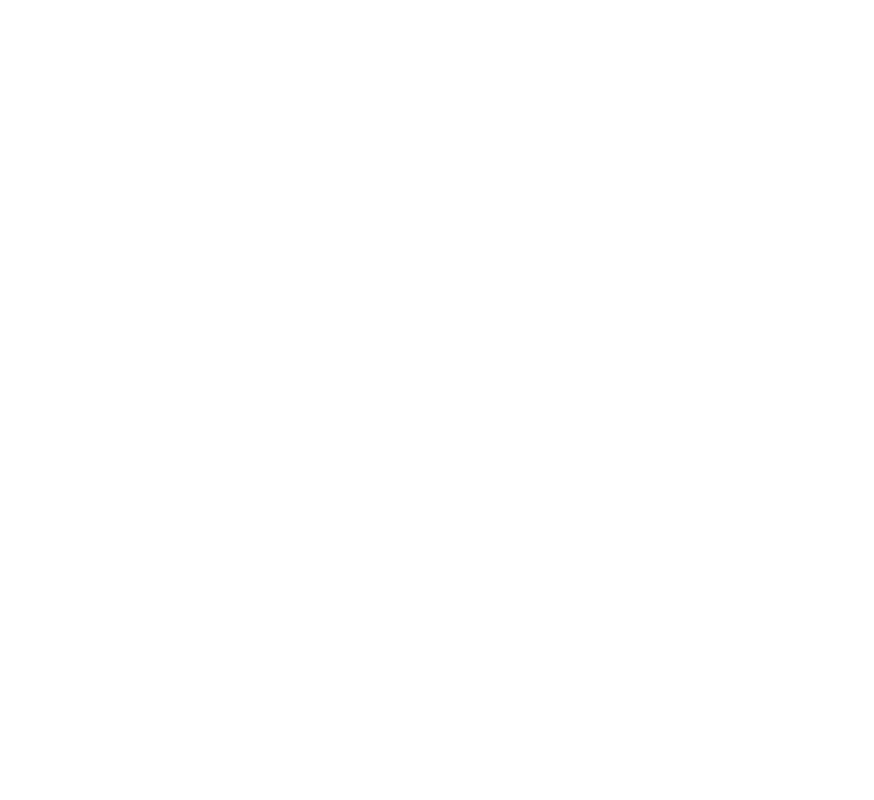
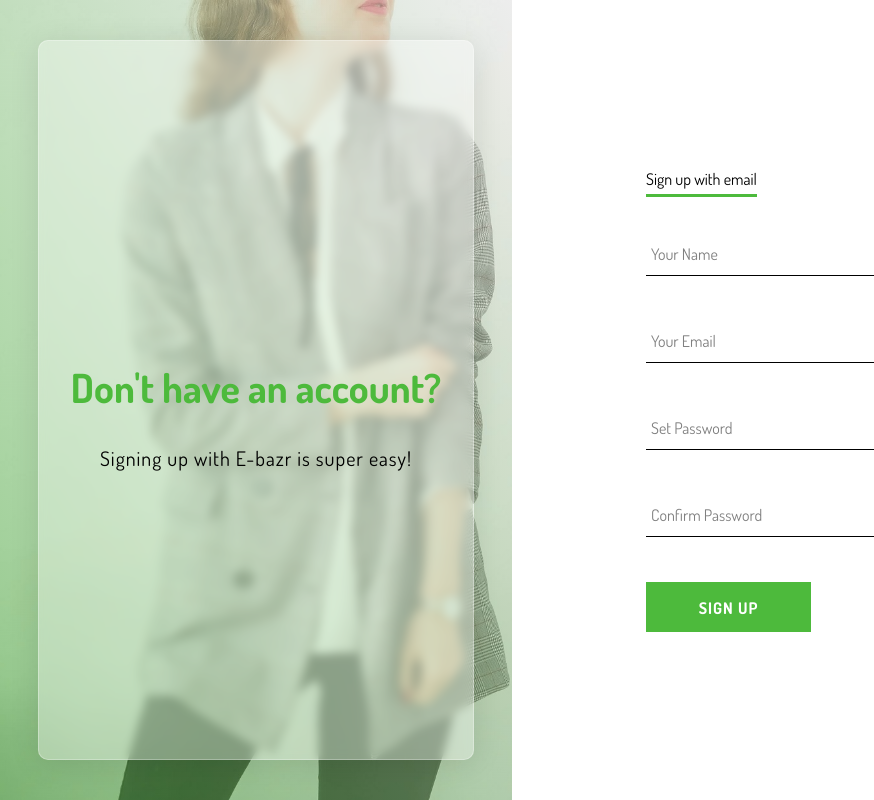
Before and after one commit to tajmin/e-bazar, a React (Create React App) app: page /sign-up in a window 1280 px wide. Before the commit this address had no page. Shown: the whole page, without its empty margins (0-874 px from the left). Built offline with nearby package versions, Linux system fonts and the light colour scheme.

Commit message:
4 - sign up page, button component, sign up with email

```diff
--- a/src/App.js
+++ b/src/App.js
@@ -2,6 +2,7 @@
 import Navigation from "./components/Navigation/Navigation";
 import Home from "./pages/home/Home";
 import SignIn from "./pages/Sign-in/SignIn";
+import SignUp from "./pages/Sign-up/SignUp";
 
 const App = () => {
   return (
@@ -10,6 +11,7 @@
         <Route index element={<Home />} />
         <Route path="sign-in" element={<SignIn />} />
       </Route>
+      <Route path="/sign-up" element={<SignUp />} />
     </Routes>
   );
 };
--- a/src/Utility/Firebase/Firebase.js
+++ b/src/Utility/Firebase/Firebase.js
@@ -1,9 +1,9 @@
 import { initializeApp } from "firebase/app";
 import {
   getAuth,
-  signInWithRedirect,
   signInWithPopup,
   GoogleAuthProvider,
+  createUserWithEmailAndPassword,
 } from "firebase/auth";
 
 import { getFirestore, doc, getDoc, setDoc } from "firebase/firestore";
@@ -20,18 +20,20 @@
 // Initialize Firebase
 const firebaseApp = initializeApp(firebaseConfig);
 
-const provider = new GoogleAuthProvider();
-provider.setCustomParameters({
+const googleProvider = new GoogleAuthProvider();
+googleProvider.setCustomParameters({
   prompt: "select_account",
 });
 
 export const auth = getAuth();
 
-export const googleSignInWithPopup = () => signInWithPopup(auth, provider);
+export const googleSignInWithPopup = () =>
+  signInWithPopup(auth, googleProvider);
 
 export const database = getFirestore();
 
-export const createUserDocFromAuth = async (userAuth) => {
+export const createUserDocFromAuth = async (userAuth, extraInfo = {}) => {
+  if (!userAuth) return;
   const userDocReference = doc(database, "users", userAuth.uid);
   const userData = await getDoc(userDocReference);
 
@@ -43,6 +45,7 @@
         displayName,
         email,
         createdAt,
+        ...extraInfo,
       });
     } catch (error) {
       console.log("Error: creating user", error.message);
@@ -50,3 +53,8 @@
   }
   return userDocReference;
 };
+
+export const createUserWithEmail = async (email, password) => {
+  if (!email || !password) return;
+  return await createUserWithEmailAndPassword(auth, email, password);
+};
--- /dev/null
+++ b/src/components/Button/Button.jsx
@@ -0,0 +1,20 @@
+import React from "react";
+import "./Button.styles.scss";
+
+const BUTTON_CLASSES = {
+  google: "google",
+  inverted: "inverted",
+};
+
+const Button = ({ children, buttonType, ...rest }) => {
+  return (
+    <button
+      className={`button-container ${BUTTON_CLASSES[buttonType]}`}
+      {...rest}
+    >
+      {children}
+    </button>
+  );
+};
+
+export default Button;
--- /dev/null
+++ b/src/components/Button/Button.styles.scss
@@ -0,0 +1,46 @@
+.button-container {
+  min-width: 165px;
+  width: auto;
+  height: 50px;
+  letter-spacing: 1px;
+  line-height: 50px;
+  padding: 0 35px 0 35px;
+  font-size: 16px;
+  background-color: #4dba3c;
+  color: white;
+  text-transform: uppercase;
+  font-family: "Dosis", sans-serif;
+  font-weight: bolder;
+  border: 1px solid #4dba3c;
+  cursor: pointer;
+  display: flex;
+  justify-content: center;
+  transition: 300ms ease all;
+
+  &:hover {
+    background-color: white;
+    color: #4dba3c;
+  }
+
+  &.google {
+    background-color: #4285f4;
+    color: white;
+
+    &:hover {
+      background-color: #357ae8;
+      border: none;
+    }
+  }
+
+  &.inverted {
+    background-color: white;
+    color: black;
+    border: 1px solid black;
+
+    &:hover {
+      background-color: black;
+      color: white;
+      border: none;
+    }
+  }
+}
--- /dev/null
+++ b/src/components/Form-components/FormComponents.jsx
@@ -0,0 +1,17 @@
+import React from "react";
+import "./FormComponents.styles.scss";
+
+const FormComponents = ({ label, ...rest }) => {
+  return (
+    <div className="group">
+      <input className="form-input" {...rest} />
+      <label
+        className={`${rest.value.length ? "shrink" : ""} form-input-label`}
+      >
+        {label}
+      </label>
+    </div>
+  );
+};
+
+export default FormComponents;
--- /dev/null
+++ b/src/components/Form-components/FormComponents.styles.scss
@@ -0,0 +1,56 @@
+$sub-color: grey;
+$main-color: black;
+$focus-color: #4dba3c;
+
+@mixin shrinkLabel {
+  top: -14px;
+  font-size: 12px;
+  color: $main-color;
+}
+
+.group {
+  position: relative;
+  margin: 45px 0;
+
+  .form-input {
+    background: none;
+    background-color: white;
+    color: $sub-color;
+    font-size: 18px;
+    padding: 10px 10px 10px 5px;
+    display: block;
+    width: 100%;
+    border: none;
+    border-radius: 0;
+    border-bottom: 1px solid $main-color;
+    margin: 25px 0;
+
+    &:focus {
+      outline: none;
+      border-bottom: 2px solid $focus-color;
+    }
+
+    &:focus ~ .form-input-label {
+      @include shrinkLabel();
+    }
+  }
+
+  input[type="password"] {
+    letter-spacing: 0.3em;
+  }
+
+  .form-input-label {
+    color: $sub-color;
+    font-size: 16px;
+    font-weight: normal;
+    position: absolute;
+    pointer-events: none;
+    left: 5px;
+    top: 10px;
+    transition: 300ms ease all;
+
+    &.shrink {
+      @include shrinkLabel();
+    }
+  }
+}
--- a/src/components/Navigation/Navigation.jsx
+++ b/src/components/Navigation/Navigation.jsx
@@ -17,8 +17,8 @@
           <Link to="/sign-in" className="menu-item">
             Sign-In
           </Link>
-          <Link to="/" className="menu-item">
-            Home
+          <Link to="/sign-up" className="menu-item">
+            Sign Up
           </Link>
         </div>
       </nav>
--- /dev/null
+++ b/src/components/sign-up-form/SignUpForm.jsx
@@ -0,0 +1,91 @@
+import React, { useState } from "react";
+import {
+  createUserDocFromAuth,
+  createUserWithEmail,
+} from "../../Utility/Firebase/Firebase";
+import Button from "../Button/Button";
+import FormComponents from "../Form-components/FormComponents";
+
+const formData = {
+  displayName: "",
+  email: "",
+  password: "",
+  confirmPassword: "",
+};
+
+const SignUpForm = () => {
+  const [formFields, setFormFields] = useState(formData);
+  const { displayName, email, password, confirmPassword } = formFields;
+
+  const handleFormChange = (event) => {
+    const { name, value } = event.target;
+    setFormFields({ ...formFields, [name]: value });
+  };
+
+  const handleFormSubmit = async (event) => {
+    event.preventDefault();
+
+    if (password !== confirmPassword) {
+      alert("Password and Confirm Password do not match!");
+      return;
+    }
+
+    try {
+      const { user } = await createUserWithEmail(email, password);
+      await createUserDocFromAuth(user, { displayName });
+      setFormFields(formData);
+    } catch (error) {
+      if (error.code === "auth/email-already-in-use") {
+        alert("Email already in use!");
+      } else {
+        console.log("Error Creating User: ", error);
+      }
+    }
+  };
+
+  return (
+    <>
+      <span>Sign up with email </span>
+      <form onSubmit={handleFormSubmit}>
+        <FormComponents
+          label="Your Name"
+          type="text"
+          required
+          onChange={handleFormChange}
+          name="displayName"
+          value={displayName}
+        />
+
+        <FormComponents
+          label="Your Email"
+          type="email"
+          required
+          onChange={handleFormChange}
+          name="email"
+          value={email}
+        />
+
+        <FormComponents
+          label="Set Password"
+          type="password"
+          required
+          onChange={handleFormChange}
+          name="password"
+          value={password}
+        />
+
+        <FormComponents
+          label="Confirm Password"
+          type="password"
+          required
+          onChange={handleFormChange}
+          name="confirmPassword"
+          value={confirmPassword}
+        />
+        <Button type="submit">Sign Up</Button>
+      </form>
+    </>
+  );
+};
+
+export default SignUpForm;
--- /dev/null
+++ b/src/pages/Sign-up/Sign-up.styles.scss
@@ -0,0 +1,63 @@
+.container {
+  display: flex;
+  width: 100%;
+  height: 100vh;
+
+  .img-glass-container {
+    background-image: linear-gradient(
+        to top right,
+        rgba(77, 186, 60, 0.5),
+        rgba(255, 255, 255, 0.52)
+      ),
+      url("../../images/sign-up-in.jpg");
+    width: 40%;
+    height: 100%;
+    background-position: left top;
+    background-size: cover;
+    display: flex;
+    justify-content: center;
+    align-items: center;
+    position: relative;
+
+    .glass {
+      width: 85%;
+      height: 90%;
+      display: flex;
+      flex-direction: column;
+      justify-content: center;
+      align-items: center;
+      background: rgba(255, 255, 255, 0.35);
+      border-radius: 10px;
+      box-shadow: 0 4px 30px rgba(0, 0, 0, 0.1);
+      backdrop-filter: blur(5px);
+      -webkit-backdrop-filter: blur(5px);
+      border: 1px solid rgba(255, 255, 255, 0.29);
+
+      h2 {
+        font-size: 40px;
+        color: #4dba3c;
+      }
+      span {
+        font-size: 20px;
+        color: #000;
+        letter-spacing: 1px;
+      }
+    }
+  }
+  .form-container {
+    width: 60%;
+    height: 100%;
+    display: flex;
+    flex-direction: column;
+    justify-content: center;
+    align-items: center;
+
+    .form {
+      width: 500px;
+      span {
+        padding-bottom: 5px;
+        border-bottom: 3px solid #4dba3c;
+      }
+    }
+  }
+}
--- /dev/null
+++ b/src/pages/Sign-up/SignUp.js
@@ -0,0 +1,25 @@
+import React from "react";
+import SignUpForm from "../../components/sign-up-form/SignUpForm";
+import "./Sign-up.styles.scss";
+
+const SignUp = () => {
+  return (
+    <>
+      <div className="container">
+        <div className="img-glass-container">
+          <div className="glass">
+            <h2>Don't have an account?</h2>
+            <span>Signing up with E-bazr is super easy!</span>
+          </div>
+        </div>
+        <div className="form-container">
+          <div className="form">
+            <SignUpForm></SignUpForm>
+          </div>
+        </div>
+      </div>
+    </>
+  );
+};
+
+export default SignUp;
```
Also changed, not shown: src/images/sign-up-in.jpg (added).
